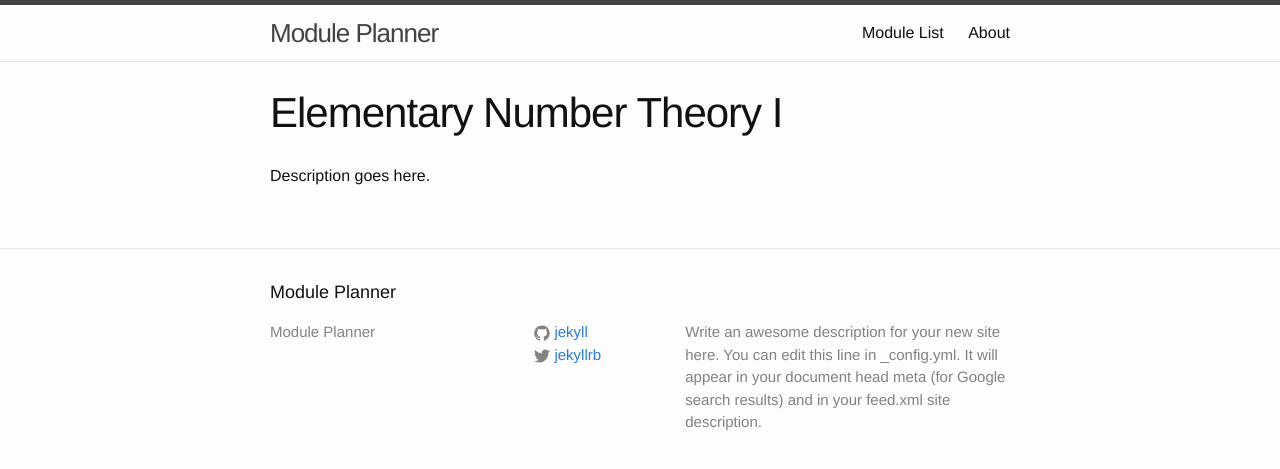
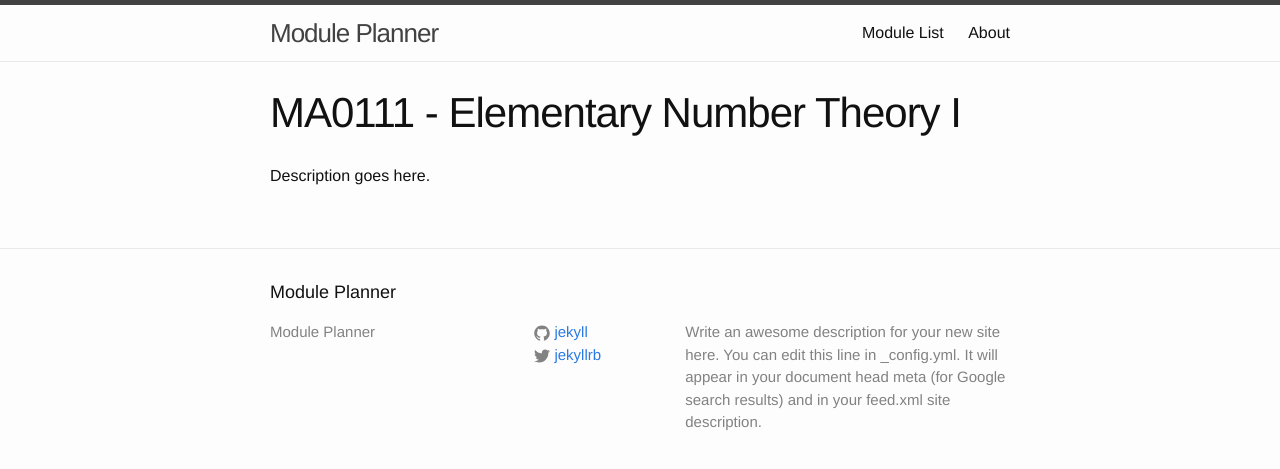
Before and after one commit to alcarney/Module-Planner, a Jekyll site: the page built from FirstYear/MA0111.md, in a window 1280 px wide. Shown: the top 469 px of the page. Built offline with Jekyll 4.4.1, drawn with Linux system fonts in a browser that asks for light colours.

Commit message:
Trying module info page thing

```diff
--- /dev/null
+++ b/_layouts/module.html
@@ -0,0 +1,14 @@
+---
+layout: default
+---
+<div class="post">
+
+  <header class="post-header">
+    <h1 class="post-title">{{ page.code }} - {{ page.title }}</h1>
+  </header>
+
+  <article class="post-content">
+    {{ content }}
+  </article>
+
+</div>
```
Also changed, not shown: FirstYear/MA0111.md (+1 -1 lines).
